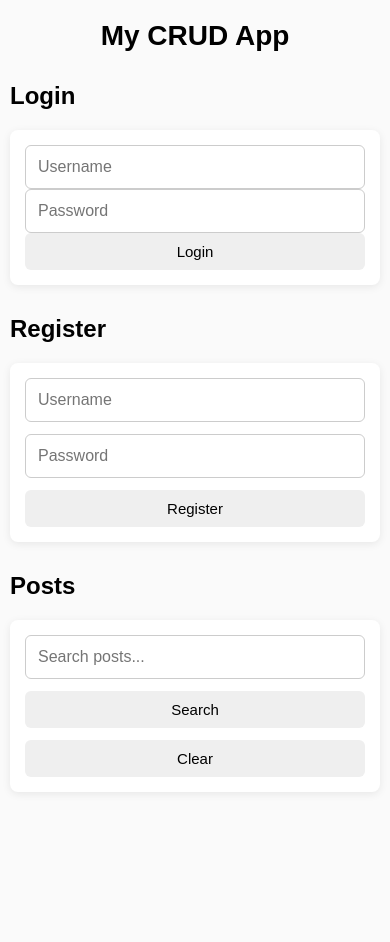
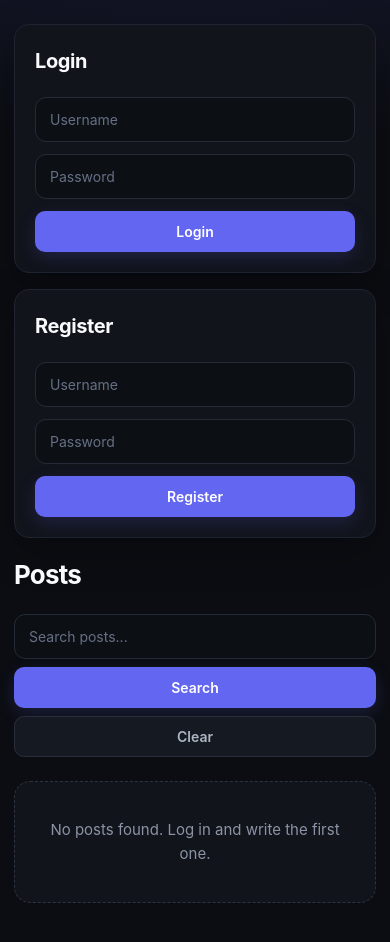
Before and after one commit to Mohamed36910/CRUD-app, a website: page public/index.html in a window 390 px wide. Before the commit the page ends 844 px from the top, so only its background shows below. Drawn offline with Linux system fonts and the light colour scheme; no server answers.

Commit message:
Some styling

```diff
--- a/public/index.html
+++ b/public/index.html
@@ -8,32 +8,22 @@
   </head>
 
   <body>
-    <h1>My CRUD App</h1>
 
+    <div id="loginSection">
       <h2>Login</h2>
-
       <form id="loginForm">
-      <input
-        type="text"
-        id="loginUsername"
-        placeholder="Username"
-        required
-        autocomplete="username"
-      />
-
+        <input type="text" id="loginUsername" placeholder="Username" required />
         <input
           type="password"
           id="loginPassword"
           placeholder="Password"
           required
-        autocomplete="current-password"
         />
-
         <button type="submit">Login</button>
       </form>
-
+    </div>
+    <div id="registerSection">
       <h2>Register</h2>
-
       <form id="registerForm">
         <input
           type="text"
@@ -41,16 +31,15 @@
           placeholder="Username"
           required
         />
-
         <input
           type="password"
           id="registerPassword"
           placeholder="Password"
           required
         />
-
         <button type="submit">Register</button>
       </form>
+    </div>
 
     <button type="button" id="logoutButton">Logout</button>
 
--- a/public/script.js
+++ b/public/script.js
@@ -7,6 +7,8 @@ const postsContainer = document.getElementById("posts");
 const loginForm = document.getElementById("loginForm");
 const logoutButton = document.getElementById("logoutButton");
 const registerForm = document.getElementById("registerForm");
+const loginSection = document.getElementById("loginSection");
+const registerSection = document.getElementById("registerSection");
 const searchForm = document.getElementById("searchForm");
 const searchInput = document.getElementById("searchInput");
 const clearSearchButton = document.getElementById("clearSearchButton");
@@ -18,11 +20,13 @@ function updateAuthUI() {
   const token = localStorage.getItem("token");
 
   if (token) {
-    loginForm.style.display = "none";
+    loginSection.style.display = "none";
+    registerSection.style.display = "none";
     logoutButton.style.display = "block";
     postForm.style.display = "block";
   } else {
-    loginForm.style.display = "block";
+    loginSection.style.display = "block";
+    registerSection.style.display = "block";
     logoutButton.style.display = "none";
     postForm.style.display = "none";
   }
@@ -332,7 +336,7 @@ getPosts();
 async function searchPosts(search) {
   try {
     const response = await fetch(
-      `/api/posts/search?search=${encodeURIComponent(search)}`
+      `/api/posts/search?search=${encodeURIComponent(search)}`,
     );
 
     const searchResults = await response.json();
--- a/public/style.css
+++ b/public/style.css
@@ -1,64 +1,191 @@
+/* =========================================================
+   Tokens
+   ========================================================= */
+:root {
+  --bg: #0b0d12;
+  --surface: #11141b;
+  --surface-2: #151922;
+  --field: #0c0f14;
+  --line: #1f2430;
+  --line-strong: #2c3340;
+  --ink: #f8fafc;
+  --text: #e5e7eb;
+  --muted: #8b93a5;
+  --faint: #667085;
+
+  --accent: #6366f1;
+  --accent-hover: #5558e8;
+  --accent-soft: #1c1d3a;
+  --accent-soft-line: #292b55;
+  --accent-text: #a5acff;
+
+  --danger-soft: #2a181c;
+  --danger-soft-line: #452027;
+  --danger-text: #fb7185;
+
+  --ring: rgba(99, 102, 241, 0.35);
+  --shadow: 0 12px 40px rgba(0, 0, 0, 0.25);
+
+  color-scheme: dark;
+}
+
+/* =========================================================
+   Base
+   ========================================================= */
 * {
   box-sizing: border-box;
 }
 
-body {
-    font-family: Arial, sans-serif;
-    max-width: 800px;
-    margin: 40px auto;
-    padding: 0 20px;
-    background-color: #fafafa;
+html {
+  background: radial-gradient(
+      900px 420px at 50% -140px,
+      rgba(99, 102, 241, 0.16),
+      transparent 70%
+    ),
+    var(--bg);
+  background-repeat: no-repeat;
+  scroll-behavior: smooth;
 }
 
-h1 {
-    text-align: center;
-    font-size: 36px;
-    margin: 0 0 30px;
+body {
+  margin: 0 auto;
+  min-height: 100vh;
+  max-width: 900px;
+  padding: 48px 24px 96px;
+
+  font-family: Inter, -apple-system, BlinkMacSystemFont, "Segoe UI", Roboto,
+    sans-serif;
+  font-size: 15px;
+  line-height: 1.6;
+  color: var(--text);
+  -webkit-font-smoothing: antialiased;
+}
+
+::selection {
+  background: var(--accent);
+  color: #fff;
+}
+
+/* dark scrollbars */
+* {
+  scrollbar-width: thin;
+  scrollbar-color: var(--line-strong) transparent;
+}
+
+/* =========================================================
+   Login / Register / Post form panels
+   The JS switches display inline on sections, forms and the
+   logout button, so spacing uses margins instead of flex gap.
+   ========================================================= */
+#loginSection,
+#registerSection,
+#postForm {
+  padding: 28px;
+  background: var(--surface);
+  border: 1px solid var(--line);
+  border-radius: 18px;
+  box-shadow: var(--shadow);
+}
+
+#loginSection,
+#registerSection {
+  margin-bottom: 16px;
+}
+
+#postForm {
+  margin-bottom: 56px;
+}
+
+#loginSection h2,
+#registerSection h2 {
+  margin: 0 0 20px;
+  color: var(--ink);
+  font-size: 20px;
+  font-weight: 650;
+  letter-spacing: -0.02em;
 }
 
 form {
-    display: flex;
-    flex-direction: column;
-    gap: 12px;
-    margin-bottom: 30px;
-    background-color: white;
-    padding: 20px;
-    border-radius: 8px;
-    box-shadow: 0 2px 8px rgba(0, 0, 0, 0.08);
+  margin: 0;
 }
 
+form > * + * {
+  margin-top: 12px;
+}
+
+/* =========================================================
+   Fields
+   ========================================================= */
 input,
 textarea {
-    padding: 12px;
-    font-size: 16px;
-    border: 1px solid #ccc;
-    border-radius: 6px;
+  display: block;
   width: 100%;
+  padding: 13px 14px;
+
+  font-family: inherit;
+  font-size: 14px;
+  color: var(--ink);
+
+  background: var(--field);
+  border: 1px solid #252b36;
+  border-radius: 11px;
   outline: none;
-    transition: 0.2s;
+
+  transition: border-color 0.15s ease, box-shadow 0.15s ease,
+    background-color 0.15s ease;
+}
+
+input::placeholder,
+textarea::placeholder {
+  color: var(--faint);
+}
+
+input:hover,
+textarea:hover {
+  border-color: #343c4b;
 }
 
 input:focus,
 textarea:focus {
-    border-color: #333;
+  background: #0f1218;
+  border-color: var(--accent);
+  box-shadow: 0 0 0 4px rgba(99, 102, 241, 0.16);
 }
 
 textarea {
-    min-height: 120px;
+  min-height: 150px;
   resize: vertical;
+  line-height: 1.6;
 }
 
+#postForm input {
+  font-size: 15px;
+  font-weight: 500;
+}
+
+/* =========================================================
+   Buttons: primary by default, secondary variants below
+   ========================================================= */
 button {
-    padding: 10px 15px;
-    font-size: 15px;
+  padding: 11px 16px;
+
+  font-family: inherit;
+  font-size: 14px;
+  font-weight: 600;
+  color: #fff;
+
+  background: var(--accent);
+  border: 1px solid transparent;
+  border-radius: 10px;
+  box-shadow: 0 6px 18px rgba(99, 102, 241, 0.18);
   cursor: pointer;
-    border: none;
-    border-radius: 6px;
-    transition: 0.2s;
+
+  transition: background-color 0.15s ease, border-color 0.15s ease,
+    color 0.15s ease, transform 0.15s ease;
 }
 
 button:hover {
-    opacity: 0.8;
+  background: var(--accent-hover);
   transform: translateY(-1px);
 }
 
@@ -66,109 +193,226 @@ button:active {
   transform: translateY(0);
 }
 
-#submitButton {
-    background-color: #333;
-    color: white;
+button:focus-visible {
+  outline: 3px solid var(--ring);
+  outline-offset: 2px;
+}
+
+button:disabled {
+  opacity: 0.5;
+  cursor: not-allowed;
+  transform: none;
+}
+
+form button {
   width: 100%;
 }
 
-#cancelButton {
-    background-color: #ccc;
-    color: #333;
-    width: 100%;
+/* secondary */
+#cancelButton,
+#clearSearchButton {
+  color: #aeb6c4;
+  background: var(--surface-2);
+  border-color: #292f3a;
+  box-shadow: none;
 }
 
-.posts-title {
-    font-size: 28px;
-    margin: 0 0 20px;
+#cancelButton:hover,
+#clearSearchButton:hover {
+  background: #1d222c;
+  color: var(--ink);
 }
 
+/* logout */
+#logoutButton {
+  display: block;
+  width: auto;
+  margin: 0 0 18px auto;
+
+  color: #9ca3af;
+  background: transparent;
+  border-color: #252b36;
+  box-shadow: none;
+}
+
+#logoutButton:hover {
+  color: #f87171;
+  background: #151820;
+  border-color: #3a2528;
+}
+
+/* =========================================================
+   Posts header + search
+   ========================================================= */
+.posts-title {
+  margin: 0 0 18px;
+  color: var(--ink);
+  font-size: 26px;
+  font-weight: 750;
+  letter-spacing: -0.03em;
+}
+
+#searchForm {
+  display: grid;
+  grid-template-columns: 1fr auto auto;
+  gap: 8px;
+  margin-bottom: 24px;
+}
+
+#searchForm > * + * {
+  margin-top: 0;
+}
+
+#searchForm input {
+  min-width: 0;
+}
+
+#searchForm button {
+  width: auto;
+  padding-left: 18px;
+  padding-right: 18px;
+}
+
+/* =========================================================
+   Posts
+   ========================================================= */
 #posts {
-    margin-top: 20px;
+  display: flex;
+  flex-direction: column;
+  gap: 12px;
+}
+
+#posts:empty::before {
+  content: "No posts found. Log in and write the first one.";
+  padding: 36px 24px;
+  color: var(--muted);
+  text-align: center;
+  background: var(--surface);
+  border: 1px dashed var(--line-strong);
+  border-radius: 16px;
 }
 
 #posts > div {
-    background-color: white;
-    padding: 20px;
-    margin-bottom: 15px;
-    border-radius: 8px;
-    box-shadow: 0 2px 8px rgba(0, 0, 0, 0.08);
-    transition: 0.2s;
+  display: grid;
+  grid-template-columns: auto auto 1fr;
+  column-gap: 8px;
+  align-items: start;
+
+  padding: 24px;
+  background: var(--surface);
+  border: 1px solid var(--line);
+  border-radius: 16px;
+
+  transition: border-color 0.15s ease, box-shadow 0.15s ease;
 }
 
 #posts > div:hover {
-    transform: translateY(-3px);
+  border-color: var(--line-strong);
+  box-shadow: 0 12px 35px rgba(0, 0, 0, 0.25);
+}
+
+/* date first, then title, text, actions */
+#posts small {
+  grid-column: 1 / -1;
+  grid-row: 1;
+  margin-bottom: 8px;
+
+  color: var(--faint);
+  font-size: 12px;
+  font-variant-numeric: tabular-nums;
 }
 
 #posts h2 {
+  grid-column: 1 / -1;
+  grid-row: 2;
   margin: 0 0 10px;
-    font-size: 24px;
+
+  color: var(--ink);
+  font-size: 20px;
+  font-weight: 650;
+  line-height: 1.35;
+  letter-spacing: -0.02em;
+  overflow-wrap: anywhere;
 }
 
 #posts p {
-    margin: 0 0 10px;
-    line-height: 1.6;
+  grid-column: 1 / -1;
+  grid-row: 3;
+  margin: 0 0 20px;
+  max-width: 68ch;
+
+  color: #a3abba;
+  font-size: 14.5px;
+  line-height: 1.75;
   white-space: pre-wrap;
-    color: #444;
-}
-
-#posts small {
-    display: block;
-    margin-bottom: 15px;
-    color: #888;
-    font-size: 13px;
+  overflow-wrap: anywhere;
 }
 
 #posts button {
-    margin-right: 8px;
+  grid-row: 4;
+  padding: 8px 14px;
+  font-size: 13px;
+  box-shadow: none;
 }
 
 #posts button:first-of-type {
-    background-color: #e0e0e0;
-    color: #333;
+  grid-column: 1;
+  color: var(--accent-text);
+  background: var(--accent-soft);
+  border-color: var(--accent-soft-line);
 }
 
-#posts button:nth-of-type(2) {
-    background-color: #333;
-    color: white;
+#posts button:first-of-type:hover {
+  background: #24264a;
+}
+
+#posts button:last-of-type {
+  grid-column: 2;
+  color: var(--danger-text);
+  background: var(--danger-soft);
+  border-color: var(--danger-soft-line);
+}
+
+#posts button:last-of-type:hover {
+  background: #351d23;
 }
 
 #posts hr {
   display: none;
 }
 
+/* =========================================================
+   Mobile
+   ========================================================= */
 @media (max-width: 600px) {
   body {
-        margin: 20px auto;
-        padding: 0 10px;
+    padding: 24px 14px 64px;
   }
 
-    h1 {
-        font-size: 28px;
+  #loginSection,
+  #registerSection,
+  #postForm {
+    padding: 20px;
+    border-radius: 15px;
   }
 
-    .posts-title {
-        font-size: 24px;
+  #searchForm {
+    grid-template-columns: 1fr;
   }
 
-    form {
-        padding: 15px;
+  #searchForm button,
+  #logoutButton {
+    width: 100%;
   }
 
   #posts > div {
-        padding: 15px;
+    padding: 20px;
+  }
 }
 
-    #posts h2 {
-        font-size: 20px;
-    }
-
-    button {
-        width: 100%;
-    }
-
-    #posts button {
-        margin-right: 0;
-        margin-bottom: 8px;
+@media (prefers-reduced-motion: reduce) {
+  * {
+    transition: none !important;
+    scroll-behavior: auto !important;
   }
 }
--- a/server.js
+++ b/server.js
@@ -11,20 +11,21 @@ app.use(express.static("public"));
 app.use(express.json());
 app.use(cookieParser());
 
-const db = mysql.createConnection({
+const db = mysql.createPool({
   host: process.env.DB_HOST,
   user: process.env.DB_USER,
   password: process.env.DB_PASSWORD,
   database: process.env.DB_NAME,
 });
 
-db.connect((err) => {
+db.getConnection((err, connection) => {
   if (err) {
     console.log("Database connection failed:", err);
     return;
   }
 
   console.log("Connected to MySQL");
+  connection.release();
 });
 
 function authenticateToken(req, res, next) {
```
Lines whose indentation alone changed are shown as unchanged.
